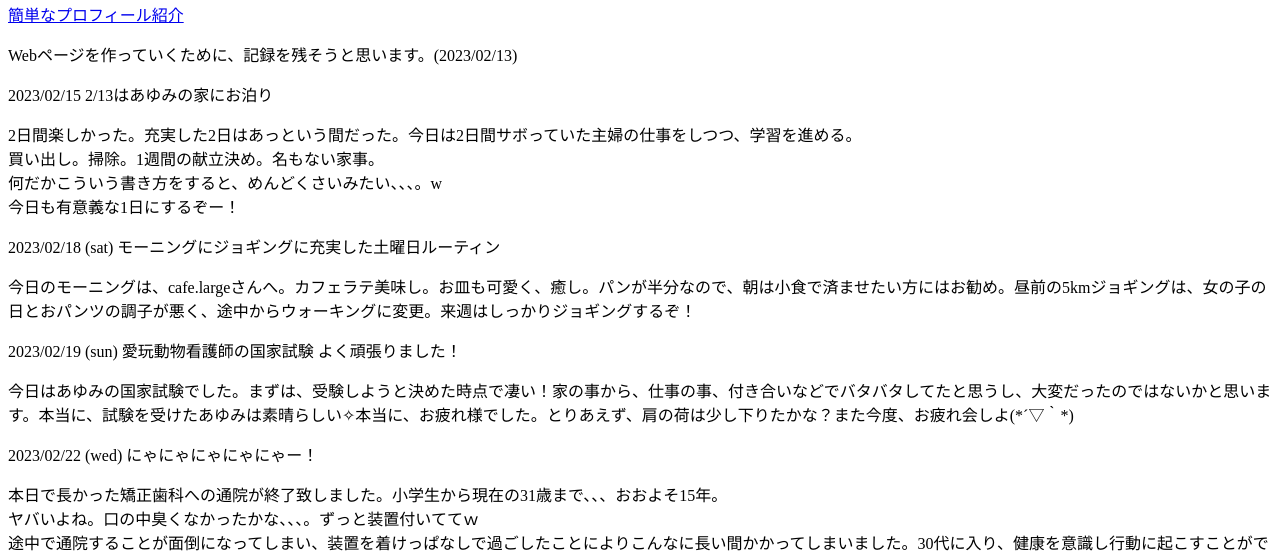
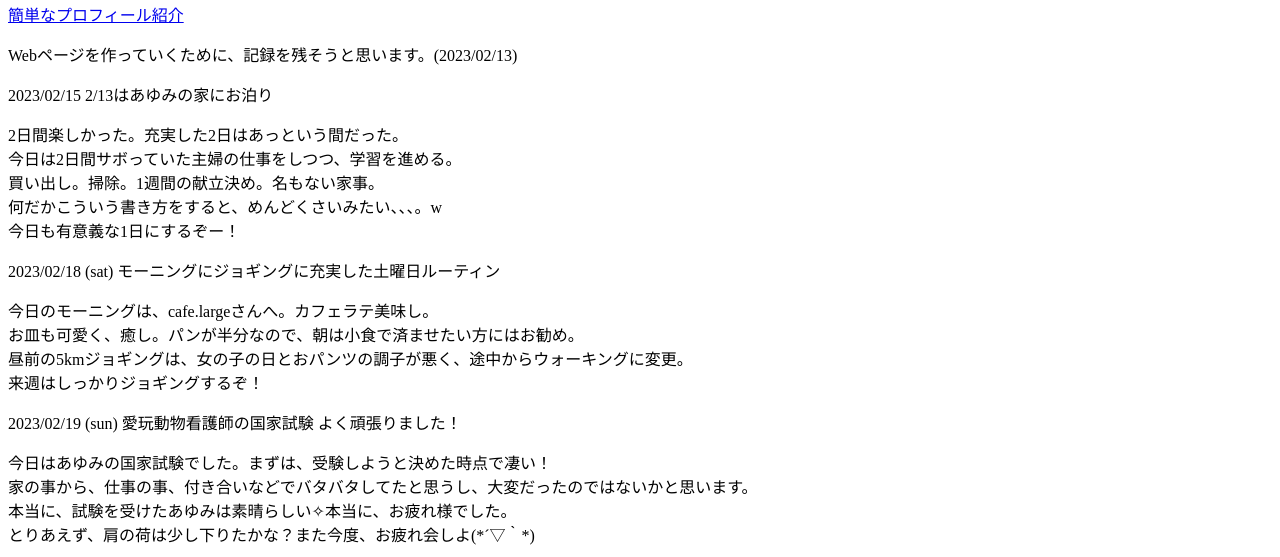
Before and after one commit to yukiyuki-channel/mysite, a plain HTML site: page index.html in a window 1280 px wide. Shown: the part 377-934 px from the top of the page. Drawn offline with Linux system fonts and the light colour scheme.

Commit message:
Add files via upload

```diff
--- a/index.html
+++ b/index.html
@@ -26,20 +26,19 @@
         </div>
         <div class = "daily-contents">
           <p>2023/02/15 2/13はあゆみの家にお泊り</p>
-          <div class = "text">2日間楽しかった。充実した2日はあっという間だった。今日は2日間サボっていた主婦の仕事をしつつ、学習を進める。<br>買い出し。掃除。1週間の献立決め。名もない家事。
-        </br>何だかこういう書き方をすると、めんどくさいみたい、、、。w</br>今日も有意義な1日にするぞー！</div>
+          <div class = "text">2日間楽しかった。充実した2日はあっという間だった。</br>今日は2日間サボっていた主婦の仕事をしつつ、学習を進める。<br>買い出し。掃除。1週間の献立決め。名もない家事。</br>何だかこういう書き方をすると、めんどくさいみたい、、、。w</br>今日も有意義な1日にするぞー！</div>
         </div>
         <div class = "daily-contents">
           <p>2023/02/18 (sat) モーニングにジョギングに充実した土曜日ルーティン</p>
-          <div class = "text">今日のモーニングは、cafe.largeさんへ。カフェラテ美味し。お皿も可愛く、癒し。パンが半分なので、朝は小食で済ませたい方にはお勧め。昼前の5kmジョギングは、女の子の日とおパンツの調子が悪く、途中からウォーキングに変更。来週はしっかりジョギングするぞ！</div>
+          <div class = "text">今日のモーニングは、cafe.largeさんへ。カフェラテ美味し。</br>お皿も可愛く、癒し。パンが半分なので、朝は小食で済ませたい方にはお勧め。</br>昼前の5kmジョギングは、女の子の日とおパンツの調子が悪く、途中からウォーキングに変更。</br>来週はしっかりジョギングするぞ！</div>
         </div>
         <div class = "daily-contents">
           <p>2023/02/19 (sun) 愛玩動物看護師の国家試験 よく頑張りました！</p>
-          <div class = "text">今日はあゆみの国家試験でした。まずは、受験しようと決めた時点で凄い！家の事から、仕事の事、付き合いなどでバタバタしてたと思うし、大変だったのではないかと思います。本当に、試験を受けたあゆみは素晴らしい✧本当に、お疲れ様でした。とりあえず、肩の荷は少し下りたかな？また今度、お疲れ会しよ(*´▽｀*)</div>
+          <div class = "text">今日はあゆみの国家試験でした。まずは、受験しようと決めた時点で凄い！</br>家の事から、仕事の事、付き合いなどでバタバタしてたと思うし、大変だったのではないかと思います。</br>本当に、試験を受けたあゆみは素晴らしい✧本当に、お疲れ様でした。</br>とりあえず、肩の荷は少し下りたかな？また今度、お疲れ会しよ(*´▽｀*)</div>
         </div>
         <div class = "daily-contents">
           <p>2023/02/22 (wed) にゃにゃにゃにゃにゃー！</p>
-          <div class = "text">本日で長かった矯正歯科への通院が終了致しました。小学生から現在の31歳まで、、、おおよそ15年。</br>ヤバいよね。口の中臭くなかったかな、、、。ずっと装置付いててｗ</br>途中で通院することが面倒になってしまい、装置を着けっぱなしで過ごしたことによりこんなに長い間かかってしまいました。30代に入り、健康を意識し行動に起こすことができたので15年で済みました。</br>上の親知らずが出できているようなので、歯医者で見てもらうよ。</div>
+          <div class = "text">本日で長かった矯正歯科への通院が終了致しました。小学生から現在の31歳まで、、、おおよそ15年。</br>ヤバいよね。口の中臭くなかったかな、、、。ずっと装置付いててｗ</br>途中で通院することが面倒になってしまい、装置を着けっぱなしで過ごしたことによりこんなに長い間かかってしまいました。</br>30代に入り、健康を意識し行動に起こすことができたので15年で済みました。</br>上の親知らずが出できているようなので、歯医者で見てもらうよ。</div>
         </div>
       </div>
   </div>
```
